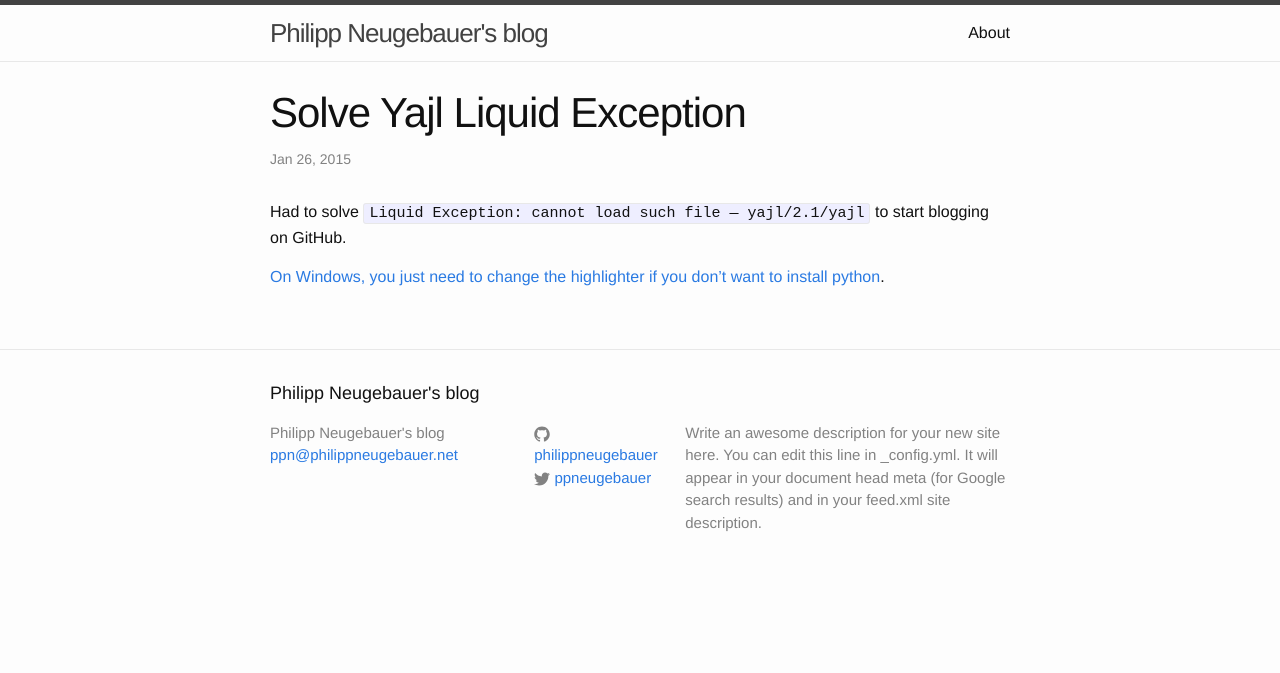
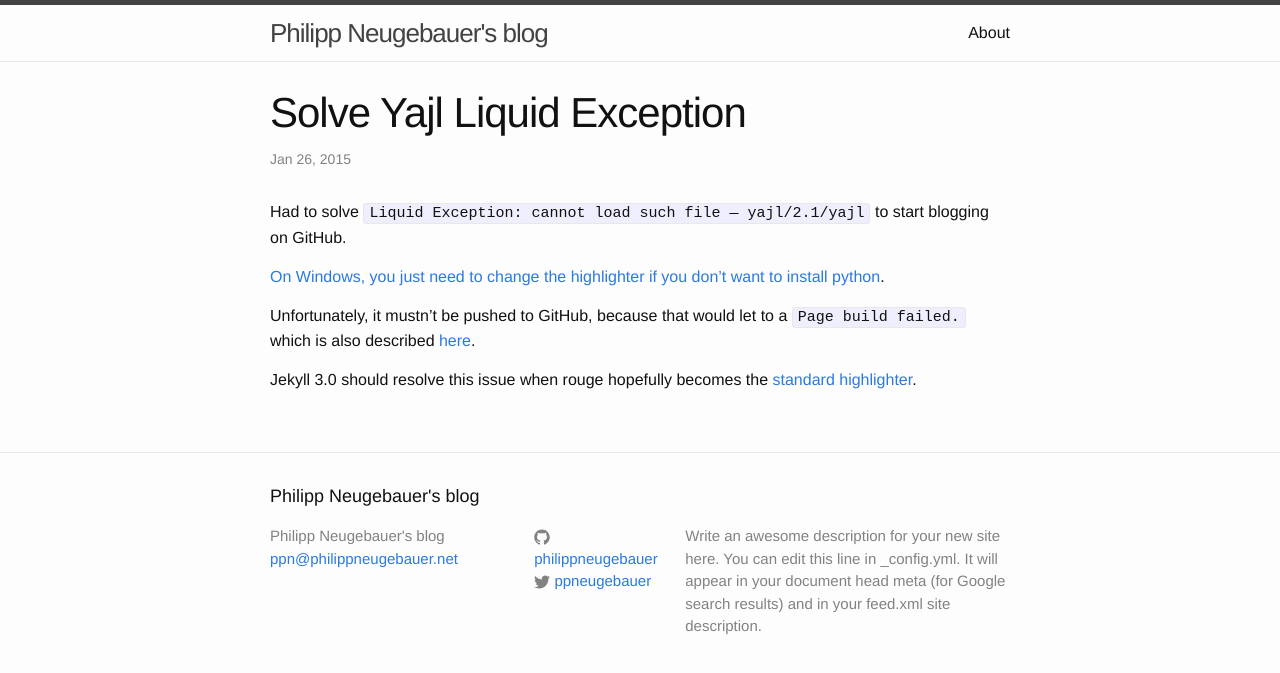
Before and after one commit to philippneugebauer/philippneugebauer.github.io, a Jekyll site: the page built from _posts/2015-01-26-yajl-ruby-problem.markdown, in a window 1280 px wide. Shown: the top 673 px of the page. Built offline with Jekyll 4.4.1, drawn with Linux system fonts in a browser that asks for light colours.

Commit message:
post update

```diff
--- a/_posts/2015-01-26-yajl-ruby-problem.markdown
+++ b/_posts/2015-01-26-yajl-ruby-problem.markdown
@@ -8,3 +8,7 @@ categories: yajl windows liquid_execption
 Had to solve `Liquid Exception: cannot load such file — yajl/2.1/yajl` to start blogging on GitHub.
 
 [On Windows, you just need to change the highlighter if you don't want to install python](http://stackoverflow.com/questions/16498287/jekyll-liquid-exception-cannot-load-such-file-yajl-2-0-yajl).
+
+Unfortunately, it mustn't be pushed to GitHub, because that would let to a `Page build failed.` which is also described [here](http://loyc.net/2014/blogging-on-github.html).
+
+Jekyll 3.0 should resolve this issue when rouge hopefully becomes the [standard highlighter](https://github.com/jekyll/jekyll/issues/3157).
```
